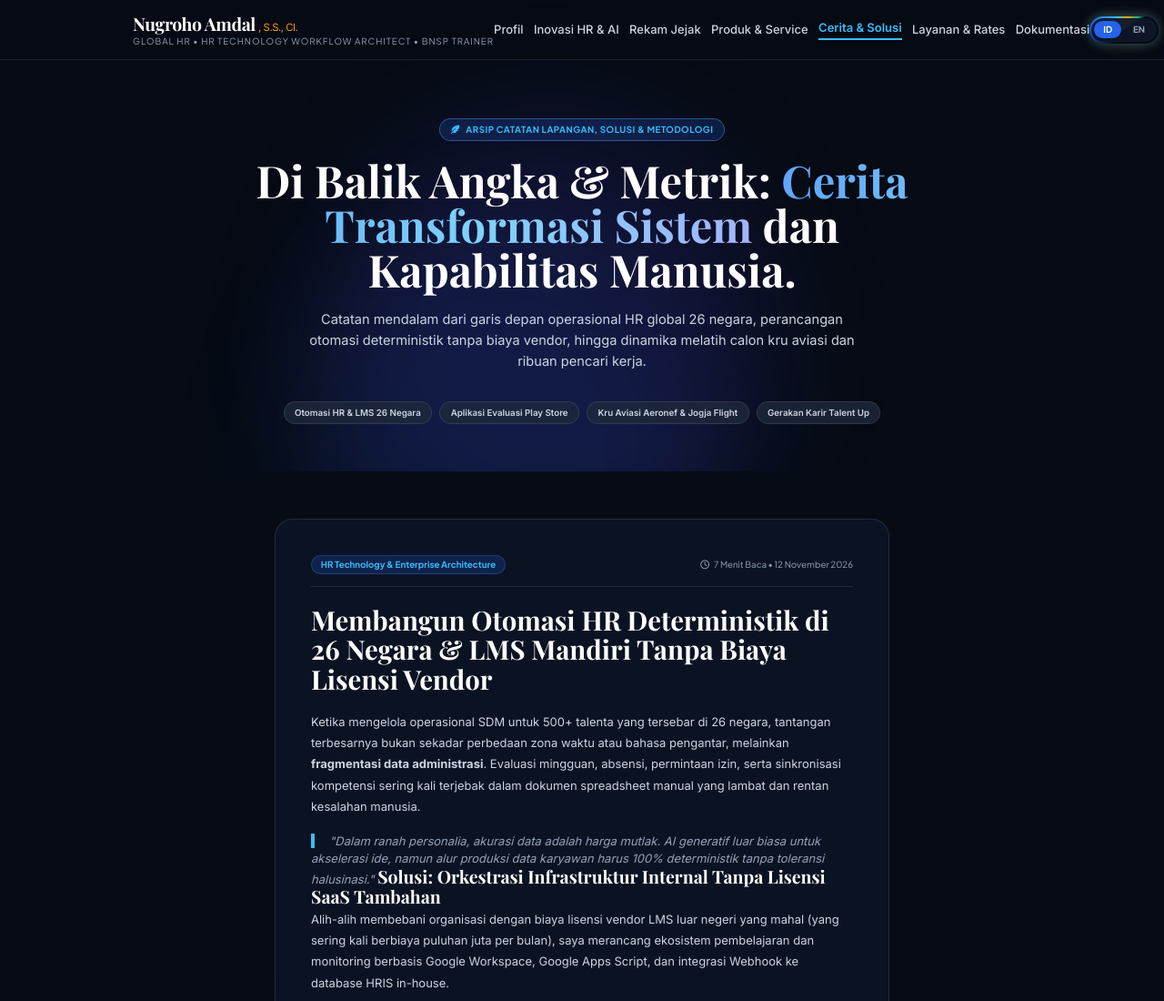
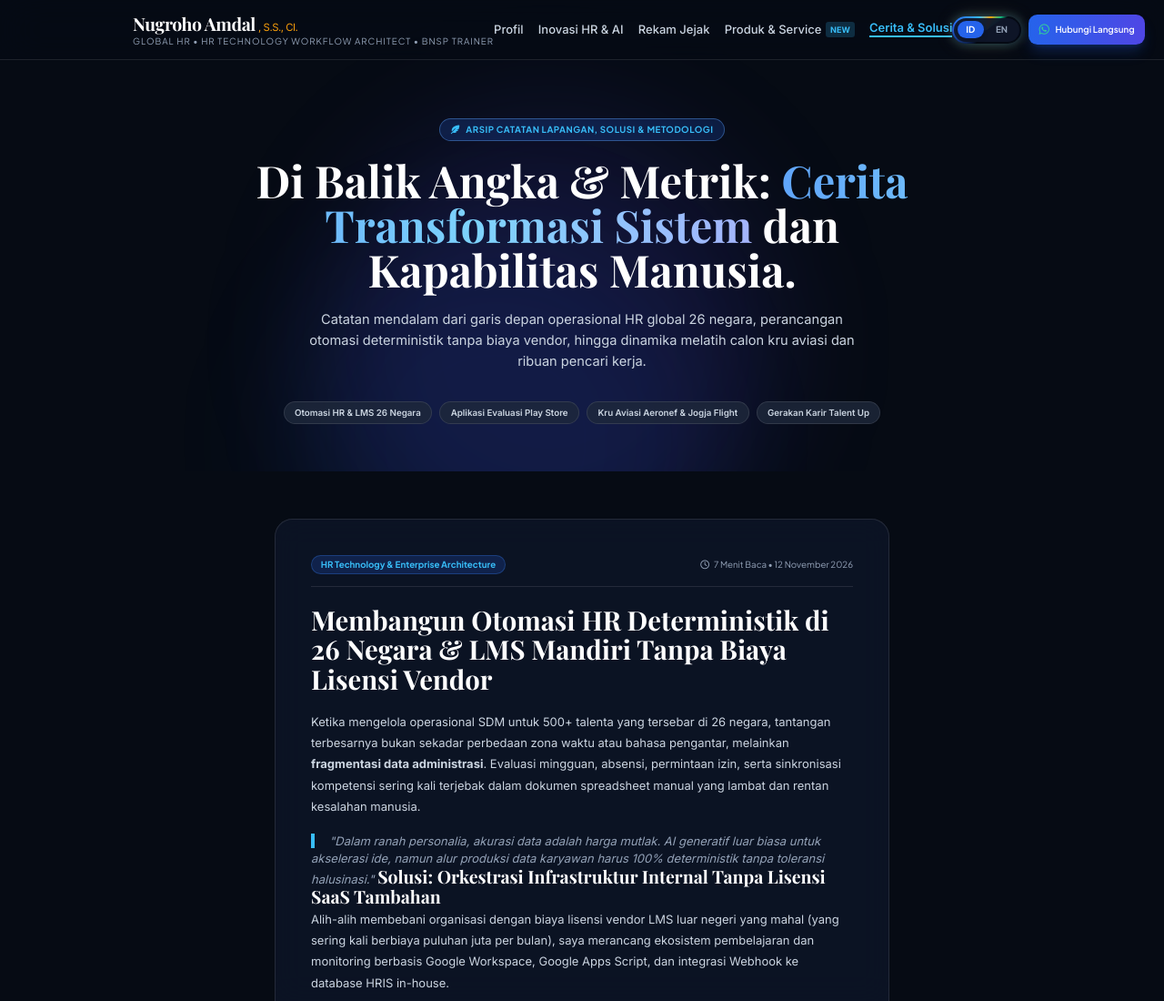
Before and after one commit to talentup-ai/NugrohoAmdalPortfolio, a plain HTML site: page stories.html in a window 1280 px wide. Shown: the top 1100 px of the page at 91% size. Drawn offline with nearby package versions, Linux system fonts and the light colour scheme; a web font is replaced by a local one.

Commit message:
fix(ui): streamline desktop navbar items to prevent right-side overflow

```diff
--- a/stories.html
+++ b/stories.html
@@ -402,32 +402,27 @@
       </a>
 
       <!-- Desktop Navigation Links -->
-      <nav class="hidden xl:flex items-center gap-3.5 2xl:gap-5 text-[13px] 2xl:text-sm font-medium text-slate-300">
-        <a href="index.html#about" class="hover:text-white transition-colors">
+      <nav class="hidden xl:flex items-center gap-3 xl:gap-5 font-medium text-slate-300">
+        <a href="index.html#about" class="text-xs xl:text-[13px] whitespace-nowrap hover:text-white transition-colors">
           <span class="lang lang-id">Profil</span><span class="lang lang-en">Profile</span>
         </a>
-        <a href="index.html#ai-systems" class="hover:text-white transition-colors">
+        <a href="index.html#ai-systems" class="text-xs xl:text-[13px] whitespace-nowrap hover:text-white transition-colors">
           <span class="lang lang-id">Inovasi HR & AI</span><span class="lang lang-en">HR & AI Systems</span>
         </a>
-        <a href="index.html#experience" class="hover:text-white transition-colors">
+        <a href="index.html#experience" class="text-xs xl:text-[13px] whitespace-nowrap hover:text-white transition-colors">
           <span class="lang lang-id">Rekam Jejak</span><span class="lang lang-en">Track Record</span>
         </a>
-        <a href="products.html" class="hover:text-white transition-colors">
+        <a href="products.html" class="text-xs xl:text-[13px] whitespace-nowrap hover:text-white transition-colors flex items-center gap-1.5">
           <span class="lang lang-id">Produk & Service</span><span class="lang lang-en">Products & Services</span>
+          <span class="text-[9px] px-1.5 py-0.5 rounded bg-cyanCustom/20 text-cyanCustom font-bold uppercase">New</span>
         </a>
-        <a href="stories.html" class="text-cyanCustom font-semibold border-b-2 border-cyanCustom pb-0.5">
+        <a href="stories.html" class="text-xs xl:text-[13px] whitespace-nowrap text-cyanCustom font-semibold border-b-2 border-cyanCustom pb-0.5">
           <span class="lang lang-id">Cerita & Solusi</span><span class="lang lang-en">Stories & Solutions</span>
-        </a>
-        <a href="index.html#services-rates" class="hover:text-white transition-colors">
-          <span class="lang lang-id">Layanan & Rates</span><span class="lang lang-en">Services & Rates</span>
-        </a>
-        <a href="index.html#gallery" class="hover:text-white transition-colors">
-          <span class="lang lang-id">Dokumentasi</span><span class="lang lang-en">Documentation</span>
         </a>
       </nav>
 
       <!-- Right Controls: Bilingual Button Beam + CTA + Mobile Hamburger -->
-      <div class="flex items-center space-x-2 sm:space-x-4 flex-shrink-0">
+      <div class="shrink-0 flex items-center gap-2.5">
 
         <!-- BILINGUAL TOGGLE WITH CONIC ROTATING BORDER BEAM -->
         <div class="border-beam-outer shadow-lg" title="Ganti Bahasa / Switch Language">
@@ -446,10 +441,10 @@
         <!-- Quick Contact CTA -->
         <a href="https://wa.me/6285395940406?text=Halo%20Nugroho%2C%20saya%20membaca%20studi%20kasus%20di%20website%20Anda."
            target="_blank" rel="noopener noreferrer"
-           class="hidden sm:inline-flex items-center space-x-2 px-4 py-2 rounded-xl text-xs sm:text-sm font-semibold font-display bg-gradient-to-r from-blue-600 to-indigo-600 hover:from-blue-500 hover:to-indigo-500 text-white shadow-lg shadow-blue-600/25 transition-all transform hover:-translate-y-0.5">
+           class="hidden sm:inline-flex items-center space-x-2 whitespace-nowrap px-3.5 py-2 text-xs font-semibold font-display rounded-xl bg-gradient-to-r from-blue-600 to-indigo-600 hover:from-blue-500 hover:to-indigo-500 text-white shadow-lg shadow-blue-600/25 transition-all transform hover:-translate-y-0.5">
           <i class="fa-brands fa-whatsapp text-emerald-400 text-base"></i>
           <span class="lang lang-id">Hubungi Langsung</span>
-          <span class="lang lang-en">Connect Directly</span>
+          <span class="lang lang-en">Get in Touch</span>
         </a>
 
         <!-- Mobile Menu Toggle Button -->
```
Also changed, not shown: index.html (+9 -15 lines), products.html (+9 -14 lines).
